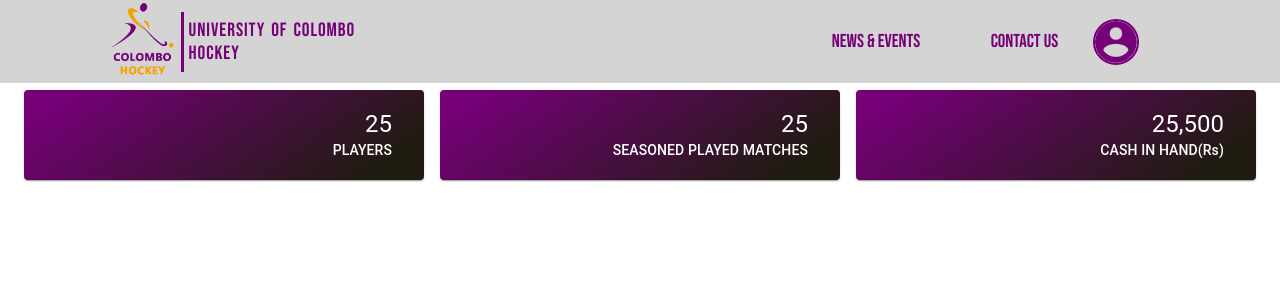
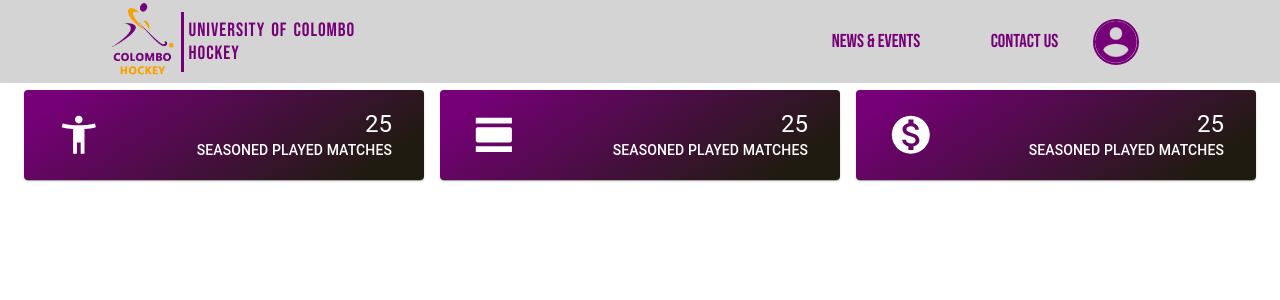
Before and after one commit to Damish-N/hockey-web, a React (Create React App) app: page /dashboard in a window 1280 px wide. Shown: the top 300 px of the page. Built offline with nearby package versions, Linux system fonts and the light colour scheme.

Commit message:
#1-Features:DASHBOARD CHANGES ICONS

```diff
--- a/package.json
+++ b/package.json
@@ -8,6 +8,7 @@
     "@material-ui/core": "^4.12.4",
     "@material-ui/icons": "^4.11.3",
     "@material-ui/styles": "^4.11.5",
+    "@mui/icons-material": "^5.11.0",
     "@mui/material": "^5.11.3",
     "@testing-library/jest-dom": "^5.16.5",
     "@testing-library/react": "^13.4.0",
--- a/src/pages/Dashboard/Dashboard.js
+++ b/src/pages/Dashboard/Dashboard.js
@@ -1,6 +1,9 @@
 import React from 'react';
 import Styles from './Dashboard.module.css';
 import {Grid, Paper, Typography} from "@material-ui/core";
+import AccessibilityNewIcon from '@mui/icons-material/AccessibilityNew';
+import ViewDayIcon from '@mui/icons-material/ViewDay';
+import MonetizationOnIcon from '@mui/icons-material/MonetizationOn';
 
 function Dashboard(props) {
     return (
@@ -8,32 +11,50 @@ function Dashboard(props) {
             <Grid className={Styles.item} container direction={"row"} justifyContent={"space-around"} spacing={2}>
                 <Grid className={Styles.itemContainer} xs={10} md={4}>
                     <Paper className={Styles.item_paper}>
-                        <Typography variant={"h5"} className={Styles.textColor}>
-                            25
-                        </Typography>
-                        <Typography variant={"subtitle2"} className={Styles.secondTextColor}>
-                            PLAYERS
-                        </Typography>
-                    </Paper>
-                </Grid>
-                <Grid className={Styles.itemContainer} xs={10} md={4}>
-                    <Paper className={Styles.item_paper}>
+                        <div className={Styles.item_paper_Container}>
+                            <AccessibilityNewIcon style={{fontSize:'2.85rem'}} className={Styles.iconDetails}></AccessibilityNewIcon>
+                           <div className={Styles.item_paper_Container_Secondry}>
                                <Typography variant={"h5"} className={Styles.textColor}>
                                    25
                                </Typography>
                                <Typography variant={"subtitle2"} className={Styles.secondTextColor}>
                                    SEASONED PLAYED MATCHES
                                </Typography>
+                           </div>
+                        </div>
+
                     </Paper>
                 </Grid>
                 <Grid className={Styles.itemContainer} xs={10} md={4}>
                     <Paper className={Styles.item_paper}>
+                        <div className={Styles.item_paper_Container}>
+                            <ViewDayIcon style={{fontSize:'2.85rem'}} className={Styles.iconDetails}></ViewDayIcon>
+                            <div className={Styles.item_paper_Container_Secondry}>
                                 <Typography variant={"h5"} className={Styles.textColor}>
-                            25,500
+                                    25
                                 </Typography>
                                 <Typography variant={"subtitle2"} className={Styles.secondTextColor}>
-                            CASH IN HAND(Rs)
+                                    SEASONED PLAYED MATCHES
                                 </Typography>
+                            </div>
+                        </div>
+
+                    </Paper>
+                </Grid>
+                <Grid className={Styles.itemContainer} xs={10} md={4}>
+                    <Paper className={Styles.item_paper}>
+                        <div className={Styles.item_paper_Container}>
+                            <MonetizationOnIcon style={{fontSize:'2.85rem'}} className={Styles.iconDetails}></MonetizationOnIcon>
+                            <div className={Styles.item_paper_Container_Secondry}>
+                                <Typography variant={"h5"} className={Styles.textColor}>
+                                    25
+                                </Typography>
+                                <Typography variant={"subtitle2"} className={Styles.secondTextColor}>
+                                    SEASONED PLAYED MATCHES
+                                </Typography>
+                            </div>
+                        </div>
+
                     </Paper>
                 </Grid>
             </Grid>
--- a/src/pages/Dashboard/Dashboard.module.css
+++ b/src/pages/Dashboard/Dashboard.module.css
@@ -38,15 +38,30 @@
 .item_paper {
     background: rgb(32, 27, 17);
     background: linear-gradient(146deg, rgba(117, 0, 119, 1) 10%, rgba(32, 27, 17, 1) 87%);
-    display: flex;
-    flex-direction: column;
-    justify-content: center;
-    align-items: flex-end;
     height: 5.5rem;
     width: 85%;
     padding: 0.05rem 2rem;
     margin: 0 0.5rem;
 }
+
+.item_paper_Container {
+    display: flex;
+    height: 100%;
+    flex-direction: row;
+    justify-content: center;
+    align-items: center;
+    color: white;
+    justify-items: center;
+}
+
+.item_paper_Container_Secondry {
+    display: flex;
+    flex: 2;
+    flex-direction: column;
+    justify-content: flex-end;
+    align-items: flex-end;
+}
+
 .MuiTypography-h5 {
     /* font-size: 1.5rem; */
     font-family: "Roboto", "Helvetica", "Arial", sans-serif;
@@ -54,6 +69,7 @@
     line-height: 1.334;
     letter-spacing: 0em;
 }
+
 .MuiTypography-h6 {
     /*font-size: .85rem;*/
     font-family: "Roboto", "Helvetica", "Arial", sans-serif;
@@ -61,7 +77,6 @@
     line-height: 1.6;
     letter-spacing: 0.0075em;
 }
-
 
 
 .textColor {
@@ -75,7 +90,11 @@
     font-size: .85rem;
     color: #ffffff;
 }
+.css-i4bv87-MuiSvgIcon-root {
+    /*font-size: 3.85rem;*/
+}
 
-.cardButton {
-
+.iconDetails {
+    color: white;
+    font-size: 5.85rem;
 }
```
Also changed, not shown: 1 other file (tests, documents, lock files or other folders). Lines whose indentation alone changed are shown as unchanged.
